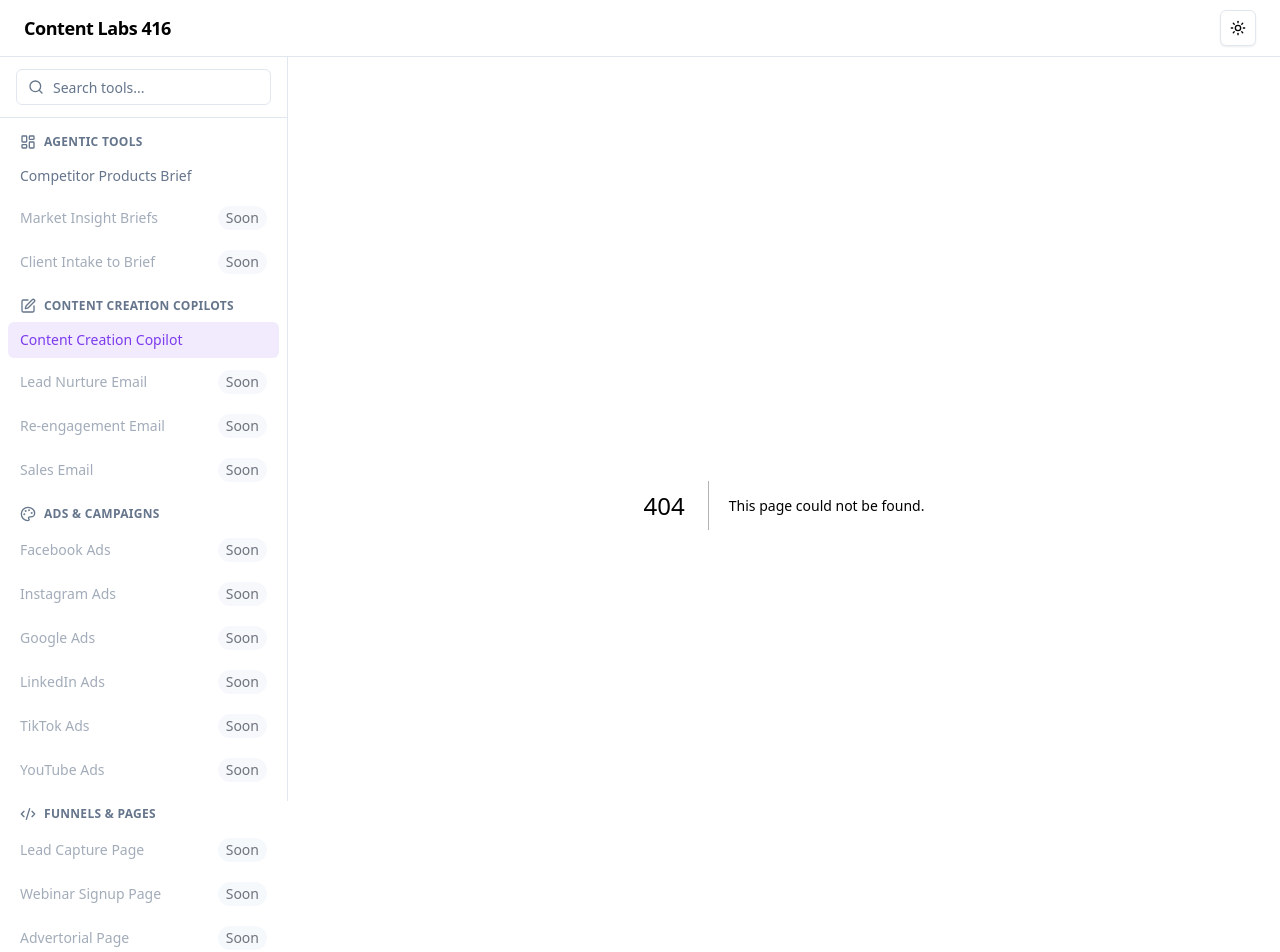
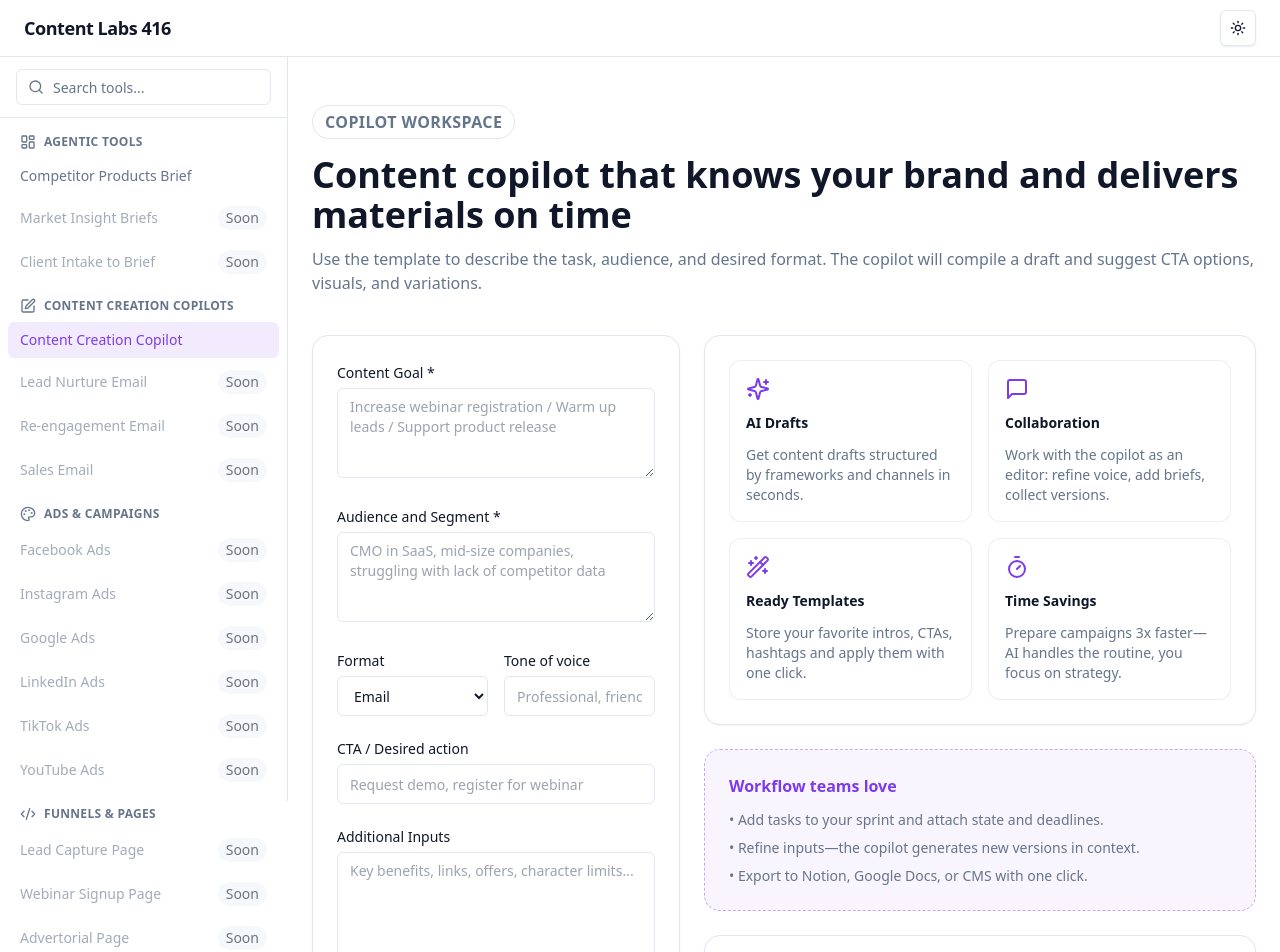
Before and after one commit to maxv-tor/fifteencopilotz-competitor-analysis-generator, a Next.js app: page /copilot-page-template in a window 1280 px wide. Before the commit this address had no page. Shown: the top 952 px of the page. Built offline with nearby package versions, Linux system fonts and the light colour scheme.

Commit message:
app/copilot-page-template/page.tsx - 1st

```diff
--- /dev/null
+++ b/app/copilot-page-template/page.tsx
@@ -0,0 +1,165 @@
+import { Sparkles, MessageSquare, Wand2, Timer } from "lucide-react";
+
+const highlights = [
+  {
+    icon: Sparkles,
+    title: "AI Drafts",
+    description:
+      "Get content drafts structured by frameworks and channels in seconds."
+  },
+  {
+    icon: MessageSquare,
+    title: "Collaboration",
+    description:
+      "Work with the copilot as an editor: refine voice, add briefs, collect versions."
+  },
+  {
+    icon: Wand2,
+    title: "Ready Templates",
+    description:
+      "Store your favorite intros, CTAs, hashtags and apply them with one click."
+  },
+  {
+    icon: Timer,
+    title: "Time Savings",
+    description:
+      "Prepare campaigns 3x faster—AI handles the routine, you focus on strategy."
+  }
+];
+
+export const metadata = {
+  title: "Content Creation Copilot Template"
+};
+
+export default function CopilotTemplatePage() {
+  return (
+    <div className="space-y-10">
+      <section className="space-y-4">
+        <span className="inline-flex items-center gap-2 rounded-full border border-border px-3 py-1 text-2xs font-semibold uppercase tracking-wide text-muted-foreground">
+          Copilot Workspace
+        </span>
+        <div className="space-y-3">
+          <h1 className="text-3xl font-bold text-foreground sm:text-4xl">
+            Content copilot that knows your brand and delivers materials on time
+          </h1>
+          <p className="text-sm text-muted-foreground sm:text-base">
+            Use the template to describe the task, audience, and desired format. The copilot will compile a draft and suggest CTA options, visuals, and variations.
+          </p>
+        </div>
+      </section>
+
+      <div className="grid gap-6 lg:grid-cols-[2fr_3fr]">
+        <form className="space-y-5 rounded-2xl border border-border bg-card p-6 shadow-sm">
+          <div>
+            <label className="text-sm font-medium text-foreground" htmlFor="goal">
+              Content Goal *
+            </label>
+            <textarea
+              id="goal"
+              required
+              placeholder="Increase webinar registration / Warm up leads / Support product release"
+              className="mt-1 min-h-[90px] w-full rounded-md border border-border bg-background px-3 py-2 text-sm outline-none focus:border-ring focus:ring-2 focus:ring-ring"
+            />
+          </div>
+          <div>
+            <label className="text-sm font-medium text-foreground" htmlFor="audience">
+              Audience and Segment *
+            </label>
+            <textarea
+              id="audience"
+              required
+              placeholder="CMO in SaaS, mid-size companies, struggling with lack of competitor data"
+              className="mt-1 min-h-[90px] w-full rounded-md border border-border bg-background px-3 py-2 text-sm outline-none focus:border-ring focus:ring-2 focus:ring-ring"
+            />
+          </div>
+          <div className="grid gap-4 sm:grid-cols-2">
+            <div>
+              <label className="text-sm font-medium text-foreground" htmlFor="format">
+                Format
+              </label>
+              <select
+                id="format"
+                className="mt-1 h-10 w-full rounded-md border border-border bg-background px-3 text-sm outline-none focus:border-ring focus:ring-2 focus:ring-ring"
+                defaultValue="email"
+              >
+                <option value="email">Email</option>
+                <option value="social">Social post</option>
+                <option value="blog">Blog</option>
+                <option value="script">Video / Script</option>
+              </select>
+            </div>
+            <div>
+              <label className="text-sm font-medium text-foreground" htmlFor="tone">
+                Tone of voice
+              </label>
+              <input
+                id="tone"
+                type="text"
+                placeholder="Professional, friendly, data-driven"
+                className="mt-1 h-10 w-full rounded-md border border-border bg-background px-3 text-sm outline-none focus:border-ring focus:ring-2 focus:ring-ring"
+              />
+            </div>
+          </div>
+          <div>
+            <label className="text-sm font-medium text-foreground" htmlFor="cta">
+              CTA / Desired action
+            </label>
+            <input
+              id="cta"
+              type="text"
+              placeholder="Request demo, register for webinar"
+              className="mt-1 h-10 w-full rounded-md border border-border bg-background px-3 text-sm outline-none focus:border-ring focus:ring-2 focus:ring-ring"
+            />
+          </div>
+          <div>
+            <label className="text-sm font-medium text-foreground" htmlFor="inputs">
+              Additional Inputs
+            </label>
+            <textarea
+              id="inputs"
+              placeholder="Key benefits, links, offers, character limits..."
+              className="mt-1 min-h-[110px] w-full rounded-md border border-border bg-background px-3 py-2 text-sm outline-none focus:border-ring focus:ring-2 focus:ring-ring"
+            />
+          </div>
+          <button
+            type="submit"
+            className="inline-flex w-full items-center justify-center rounded-lg bg-primary px-4 py-2.5 text-sm font-semibold text-primary-foreground shadow-xs transition-all hover:bg-primary/90 focus-visible:outline-none focus-visible:ring-2 focus-visible:ring-ring"
+          >
+            Generate Copilot Output
+          </button>
+          <p className="text-xs text-muted-foreground">
+            Tip: add examples of posts or emails you like. The copilot will maintain the style.
+          </p>
+        </form>
+
+        <div className="space-y-6">
+          <div className="grid gap-4 rounded-2xl border border-border bg-card p-6 shadow-sm sm:grid-cols-2">
+            {highlights.map((item) => (
+              <div key={item.title} className="space-y-3 rounded-xl border border-border/70 bg-background/30 p-4">
+                <item.icon className="h-6 w-6 text-primary" />
+                <h3 className="text-sm font-semibold text-foreground">{item.title}</h3>
+                <p className="text-sm text-muted-foreground">{item.description}</p>
+              </div>
+            ))}
+          </div>
+          <div className="rounded-2xl border border-dashed border-primary/40 bg-primary/5 p-6">
+            <h3 className="text-base font-semibold text-primary">
+              Workflow teams love
+            </h3>
+            <ul className="mt-3 space-y-2 text-sm text-muted-foreground">
+              <li>• Add tasks to your sprint and attach state and deadlines.</li>
+              <li>• Refine inputs—the copilot generates new versions in context.</li>
+              <li>• Export to Notion, Google Docs, or CMS with one click.</li>
+            </ul>
+          </div>
+          <div className="rounded-2xl border border-border bg-card p-6 shadow-sm">
+            <h3 className="text-base font-semibold text-foreground">Best Practices</h3>
+            <p className="mt-2 text-sm text-muted-foreground">
+              Prepare the "perfect brief": goal + audience + key messages. Add references—the copilot will deliver 1-3 options with tone of voice in mind. Then you adjust the nuances and publish.
+            </p>
+          </div>
+        </div>
+      </div>
+    </div>
+  );
+}
```
